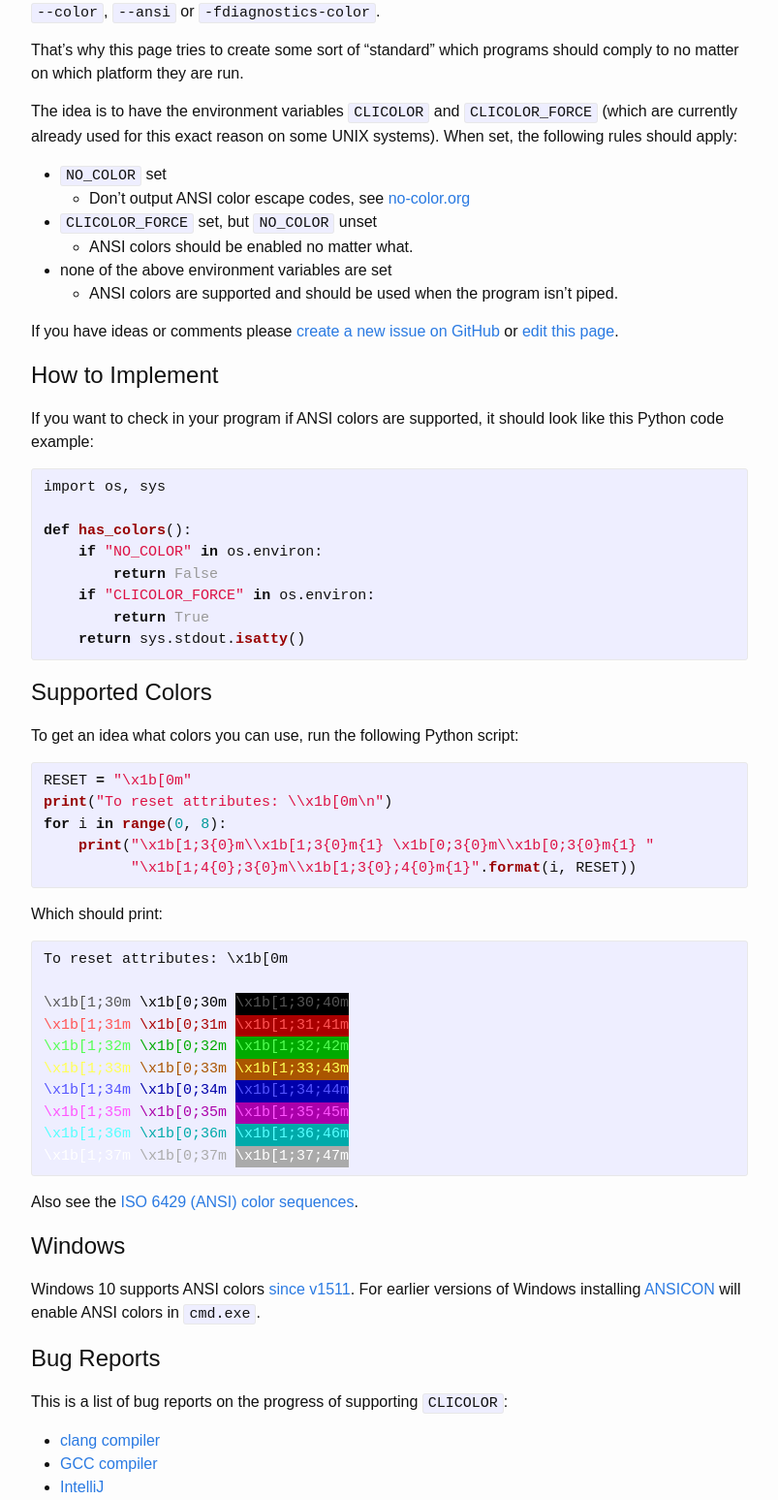
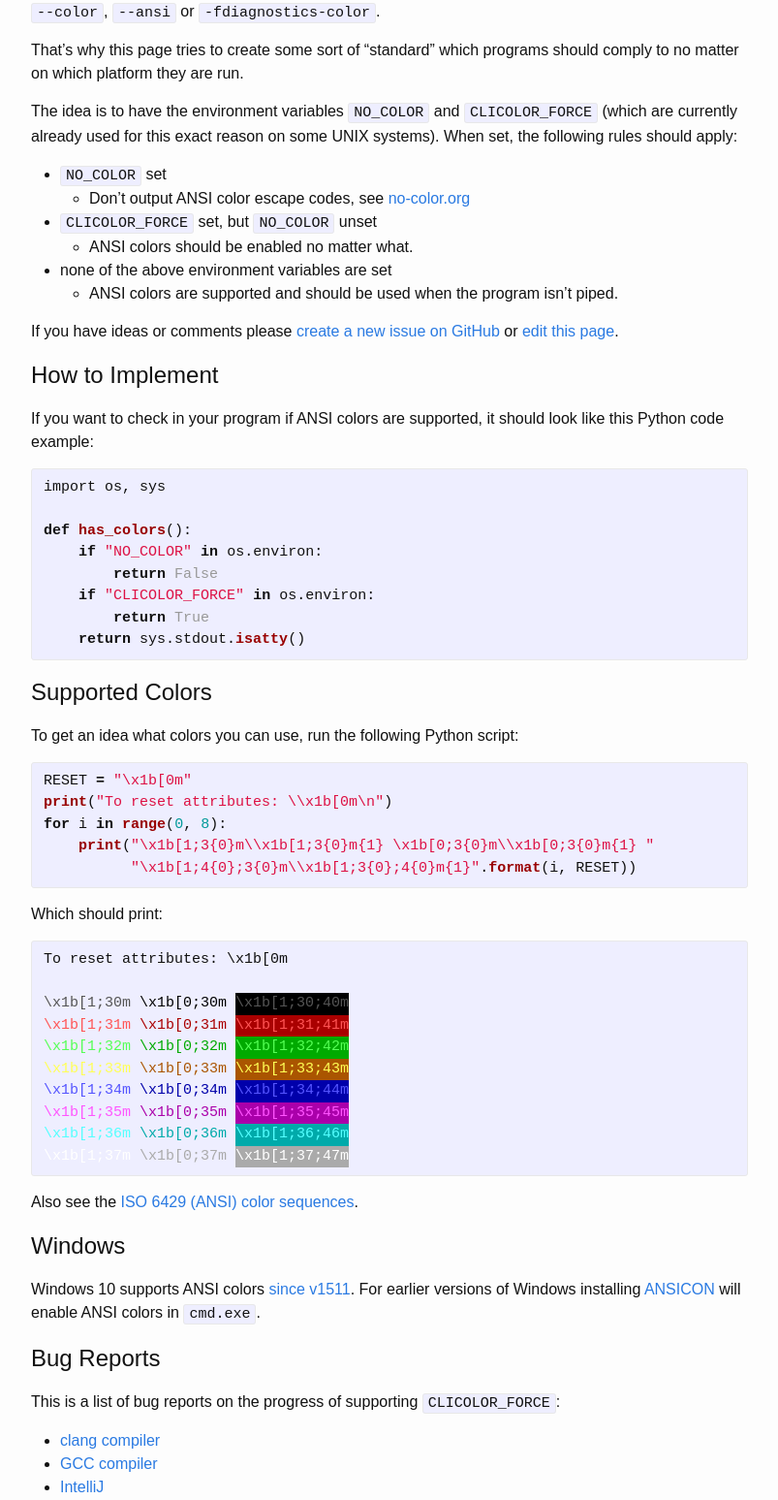
Before and after one commit to jhasse/clicolors, a Jekyll site: the page built from index.md, in a window 1280 px wide. Shown: the part 143-1690 px from the top of the page at 97% size, without its empty margins (238-1041 px from the left). Built offline with Jekyll 4.4.1, drawn with Linux system fonts in a browser that asks for light colours.

Commit message:
Change CLICOLOR to NO_COLOR

```diff
--- a/index.md
+++ b/index.md
@@ -14,7 +14,7 @@ Windows, or need to be passed a parameter like `--color`, `--ansi` or
 That's why this page tries to create some sort of "standard" which programs
 should comply to no matter on which platform they are run.
 
-The idea is to have the environment variables `CLICOLOR` and `CLICOLOR_FORCE` (which are currently
+The idea is to have the environment variables `NO_COLOR` and `CLICOLOR_FORCE` (which are currently
 already used for this exact reason on some UNIX systems). When set, the following rules
 should apply:
 
@@ -82,7 +82,7 @@ enable ANSI colors in `cmd.exe`.
 
 ## Bug Reports
 
-This is a list of bug reports on the progress of supporting `CLICOLOR`:
+This is a list of bug reports on the progress of supporting `CLICOLOR_FORCE`:
 
  * [clang compiler](https://llvm.org/bugs/show_bug.cgi?id=23609)
  * [GCC compiler](https://gcc.gnu.org/bugzilla/show_bug.cgi?id=80271)
```
